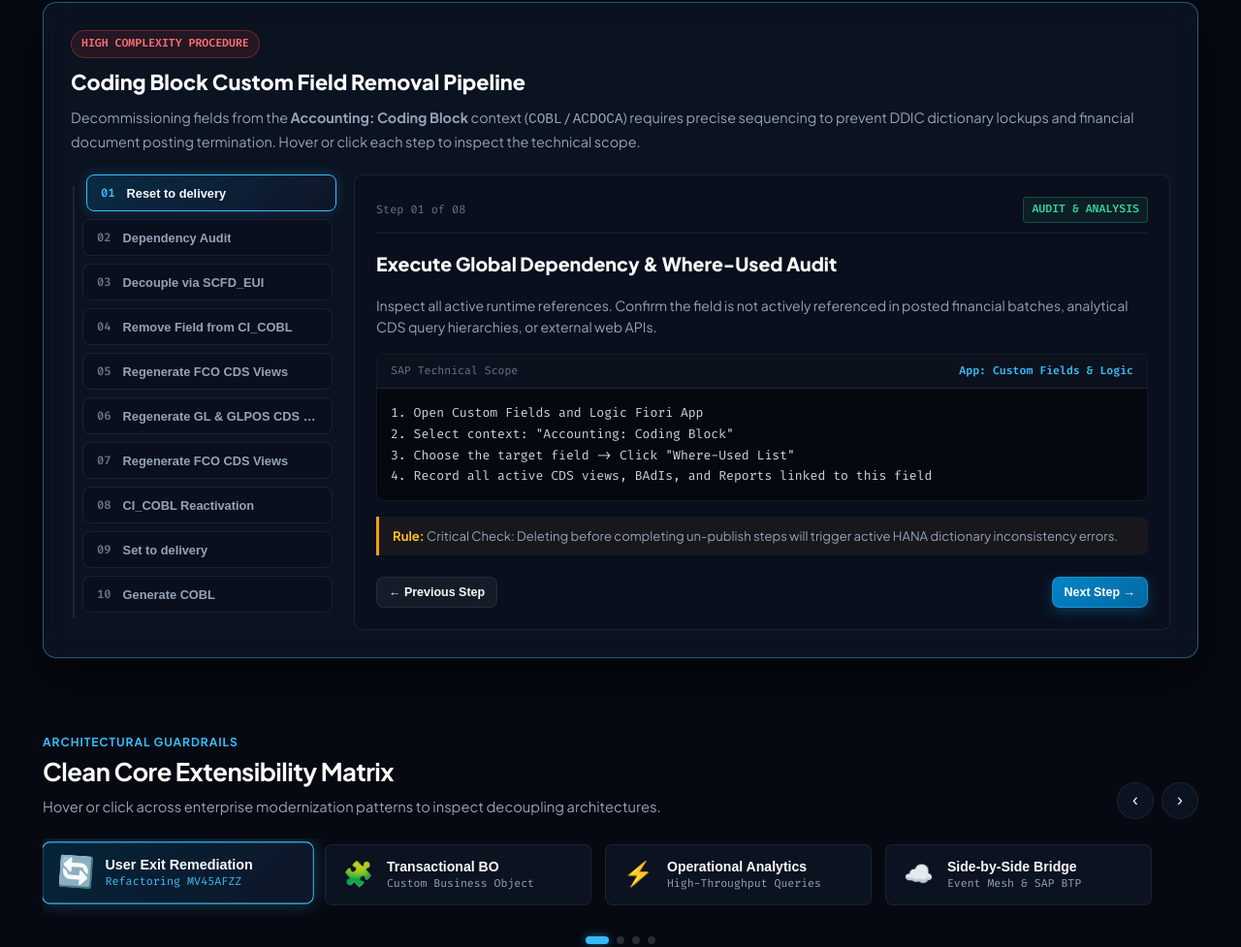
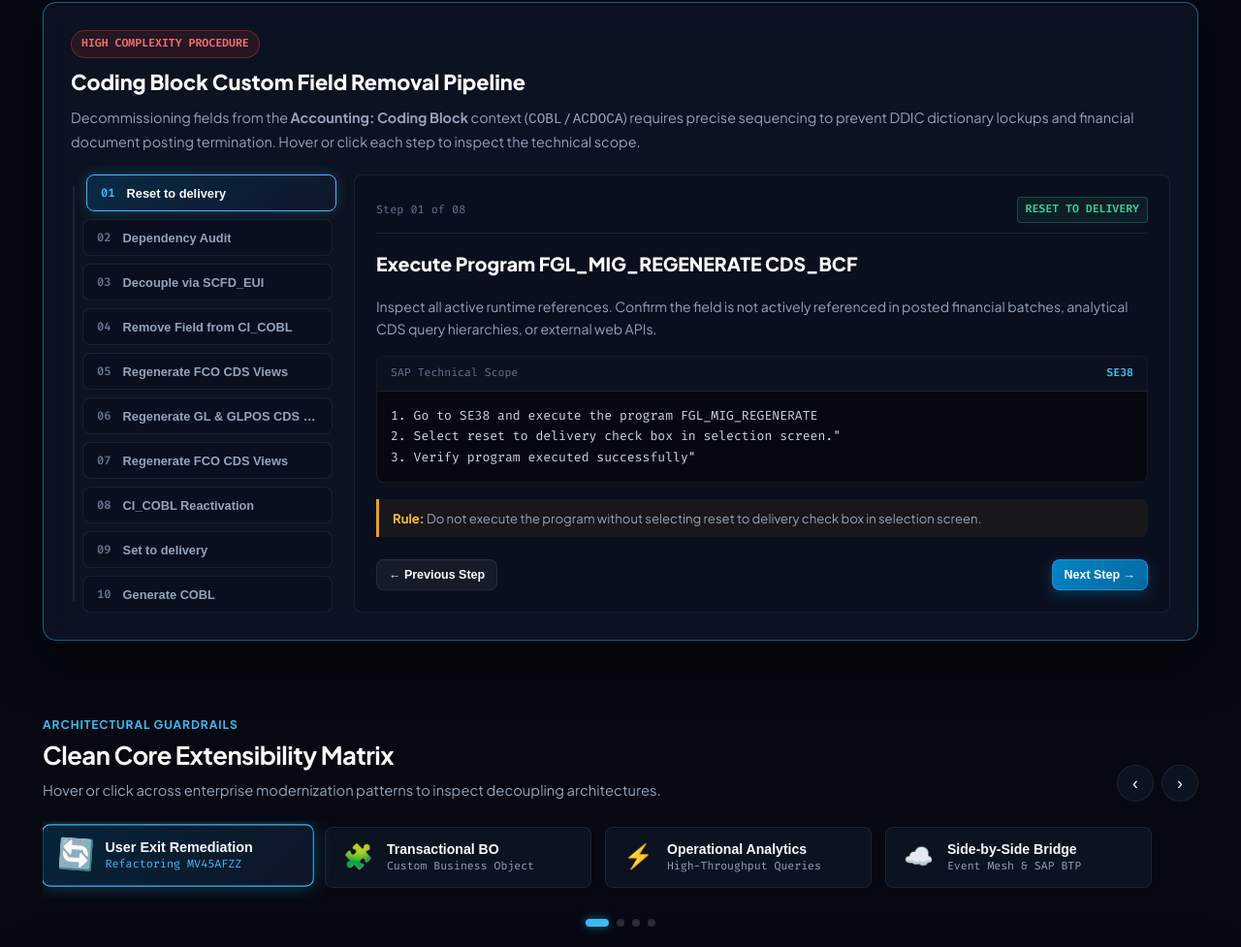
Before and after one commit to SaibalDas04/saibaldas, a plain HTML site: page index.html in a window 1280 px wide. Shown: the part 5175-6152 px from the top of the page at 97% size. Drawn offline with Linux system fonts and the light colour scheme.

Commit message:
Update index.html

```diff
--- a/index.html
+++ b/index.html
@@ -2011,12 +2011,12 @@
             const codingBlockSteps = [
                 {
                     counter: "Step 01 of 08",
-                    phase: "Audit & Analysis",
-                    title: "Execute Global Dependency & Where-Used Audit",
+                    phase: "Reset To Delivery",
+                    title: "Execute Program FGL_MIG_REGENERATE CDS_BCF",
                     desc: "Inspect all active runtime references. Confirm the field is not actively referenced in posted financial batches, analytical CDS query hierarchies, or external web APIs.",
-                    tcode: "App: Custom Fields & Logic",
-                    command: `1. Open Custom Fields and Logic Fiori App\n2. Select context: "Accounting: Coding Block"\n3. Choose the target field -> Click "Where-Used List"\n4. Record all active CDS views, BAdIs, and Reports linked to this field`,
-                    alert: "Critical Check: Deleting before completing un-publish steps will trigger active HANA dictionary inconsistency errors.",
+                    tcode: "SE38",
+                    command: `1. Go to SE38 and execute the program FGL_MIG_REGENERATE\n2. Select reset to delivery check box in selection screen."\n3. Verify program executed successfully"`,
+                    alert: "Do not execute the program without selecting reset to delivery check box in selection screen.",
                 },
                 {
                     counter: "Step 02 of 08",
```
